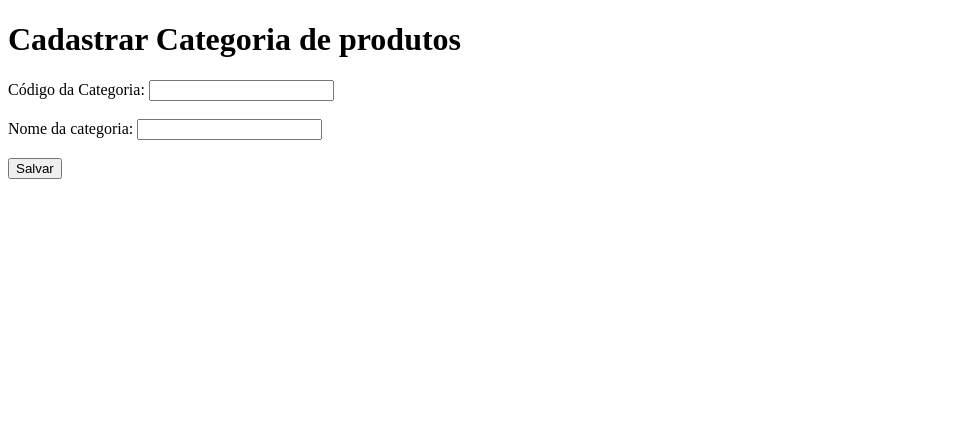
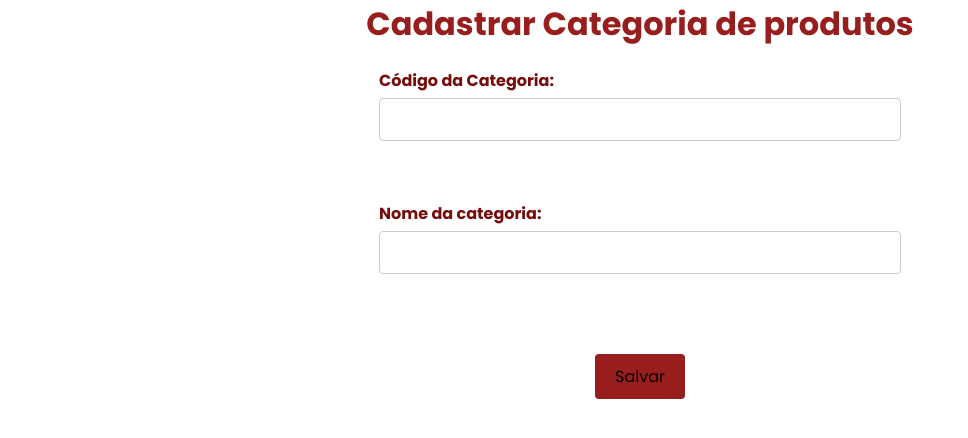
Before and after one commit to Shadowhunterbr/FarmaciaPHP, a PHP site: template view/cadastrarcategoria.php in a window 1280 px wide. Shown: the top 438 px of the page, without its empty margins (0-968 px from the left). Run offline with PHP 8.4, Linux system fonts and the light colour scheme; the template is opened without the code that fills it, so the values that code supplies are empty; the visitor is signed in with stand-in values (Sample User, id 1).

Commit message:
Correção de Conflitos

```diff
--- /dev/null
+++ b/view/Estilos/categoria.css
@@ -0,0 +1,85 @@
+@import url('https://fonts.googleapis.com/css2?family=Poppins:wght@100;200;300;400;500;600;700;800;900&display=swap');
+*{
+    margin: 0;
+    padding: 0;
+    font-family: 'Poppins', sans-serif;
+}
+
+:root{
+    --linear-grad: linear-gradient(to right, #981D1D, #760d0d);
+    --grad-clr1: #981D1D;
+    --grad-clr2: #760d0d;
+    --grad-clr3: #6B7FED;
+    --grad-clr4: #0a0202;
+}
+h1 {
+    text-align: center;
+    margin-bottom: 20px;
+    color: var(--grad-clr1);
+}
+
+form {
+    display: flex;
+    flex-direction: column;
+    align-items: center;
+    gap: 10px;
+}
+
+label {
+    font-weight: bold;
+    margin-bottom: 5px;
+    display: block;
+    color: var(--grad-clr2);
+}
+
+input, select {
+    width: 500px;
+    padding: 10px;
+    font-size: 14px;
+    border: 1px solid #ccc;
+    border-radius: 4px;
+    color: var(--grad-clr4);
+
+}
+
+.inputs {
+    display: flex;
+    gap: 20px;
+    flex-wrap: wrap;
+
+}
+
+.input_label {
+    flex: 1 1 calc(50% - 20px);
+    display: flex;
+    flex-direction: column;
+}
+
+.form-group-full {
+    flex: 1 1 100%;
+    display: flex;
+    flex-direction: column;
+}
+
+.submits {
+    display: flex;
+    justify-content: center;
+    gap: 10px;
+    margin-top: 20px;
+}
+
+.submits button.submit {
+    padding: 10px 20px;
+    background-color: var(--grad-clr1);
+    color: var(--grad-clr4);
+    border: none;
+    border-radius: 4px;
+    font-size: 16px;
+    cursor: pointer;
+    transition: 0.3s;
+}
+
+.submits button.submit:hover {
+    background-color: var(--grad-clr2);
+
+}
--- a/view/cadastrarcategoria.php
+++ b/view/cadastrarcategoria.php
@@ -9,19 +9,29 @@ include('protect.php');
 <head>
     <meta charset="UTF-8">
     <meta name="viewport" content="width=device-width, initial-scale=1.0">
+    <link rel="stylesheet" href="Estilos/categoria.css">
     <title>Document</title>
 </head>
 <body>
+<div class="container">
        <h1>Cadastrar Categoria de produtos</h1>
        <form action="index.php?acao=cadastrarCategoria" method="POST">
+               <div class="inputs">
+                      <div class="input_label">
                              <label for="txtcodigoCategoria">Código da Categoria:</label>
                              <input type="number" id="txtcodigoCategoria" name="txtcodigoCategoria"
                                     value="<?php echo isset($categorias ['codigo']) ? $categorias ['codigo'] : ''; ?>" required><br><br>
+                      </div>
+               </div>
 
+               <div class="inputs">
+                      <div class="input_label">
                              <label for="txtcategoria">Nome da categoria:</label>
                              <input type="text" id="txtcategoria" name="txtcategoria"
                                     value="<?php echo isset($categorias ['categoria']) ? $categorias ['categoria'] : ''; ?>" required><br><br>
-
-               <button type="submit">Salvar </button>
+                      </div>
+               </div>
+                      <div class="submits"><button class="submit" type="submit">Salvar </button></div>
+</div>
 </body>
 </html>
```
Also changed, not shown: view/Estilos/cadastrarFuncionario.css (added, +105 -0 lines), view/Estilos/cadastrarProduto.css (added, +104 -0 lines), view/cadastrarfuncionario.php (+40 -9 lines), view/cadastrarproduto.php (added, +124 -0 lines), view/cadastroproduto.php (deleted, +0 -79 lines). Lines whose indentation alone changed are shown as unchanged.
